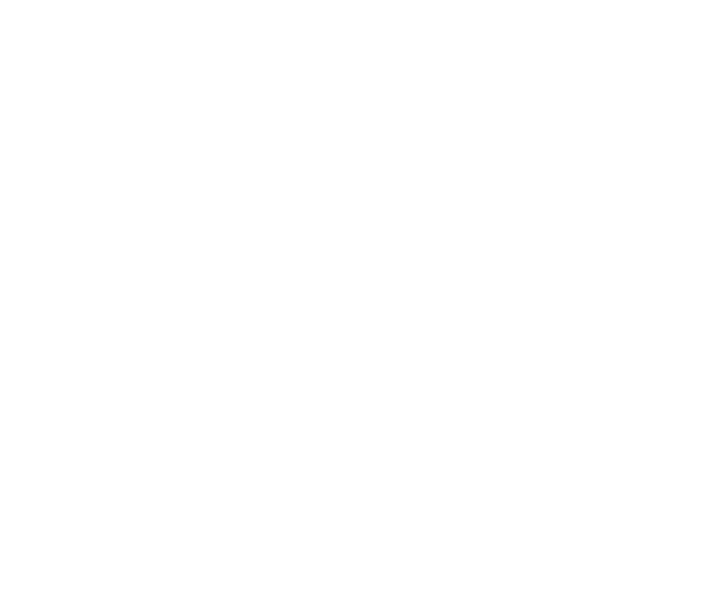
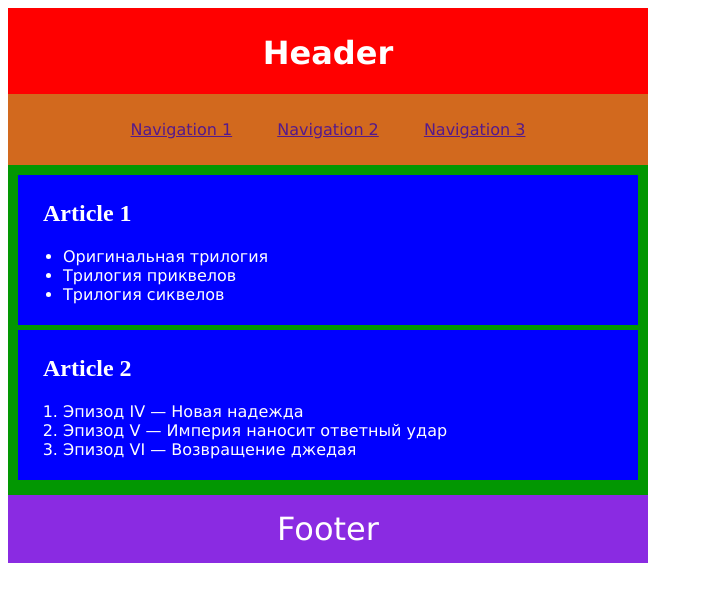
Before and after one commit to js-tasks-ru/htmlcss-20240216_7738000, a website: page 02-dz0/01-semantic-mockup/solution.html in a window 1280 px wide. Shown: the whole page, without its empty margins (0-703 px from the left). Drawn offline with Linux system fonts and the light colour scheme.

Commit message:
Added task Семантическая разметка страницы

```diff
--- a/02-dz0/01-semantic-mockup/solution.html
+++ b/02-dz0/01-semantic-mockup/solution.html
@@ -1,4 +1,38 @@
 <!DOCTYPE html>
 <html lang="ru">
-    <!-- Ваше решение -->
+<link rel="stylesheet" href="style.css">
+<!-- Ваше решение -->
+
+<body>
+    <header>
+        <h1>Header</h1>
+        <nav>
+            <p><a href="">Navigation 1</a>
+                <a href="">Navigation 2</a>
+                <a href="">Navigation 3</a>
+            </p>
+        </nav>
+    </header>
+    <main>
+        <article>
+            <h2>Article 1</h2>
+            <ul>
+                <li>Оригинальная трилогия</li>
+                <li>Трилогия приквелов</li>
+                <li>Трилогия сиквелов</li>
+            </ul>
+        </article>
+        <article>
+            <h2>Article 2</h2>
+            <ol>
+                <li>Эпизод IV — Новая надежда</li>
+                <li>Эпизод V — Империя наносит ответный удар</li>
+                <li>Эпизод VI — Возвращение джедая</li>
+            </ol>
+        </article>
+    </main>
+
+    <footer>Footer</footer>
+</body>
+
 </html>
--- /dev/null
+++ b/02-dz0/01-semantic-mockup/style.css
@@ -0,0 +1,47 @@
+* {
+    font-family: Verdana, Geneva, Tahoma, sans-serif;
+}
+
+body {
+    width: 50%;
+    text-align: center;
+    color: white;
+}
+
+header {
+    padding-top: 5px;
+    background-color: red;
+}
+
+a {
+    padding: 0 20px;
+}
+
+nav {
+    padding: 10px;
+    background-color: chocolate;
+}
+
+main {
+    padding: 10px;
+    background-color: rgb(2, 151, 2);
+}
+
+article {
+    margin-bottom: 5px;
+    padding: 5px;
+    text-align: left;
+    background-color: blue;
+
+}
+
+h2 {
+    padding-left: 20px;
+    font-family: 'Times New Roman', Times, serif;
+}
+
+footer {
+    background-color: blueviolet;
+    padding: 15px;
+    font-size: 2em;
+}
```
